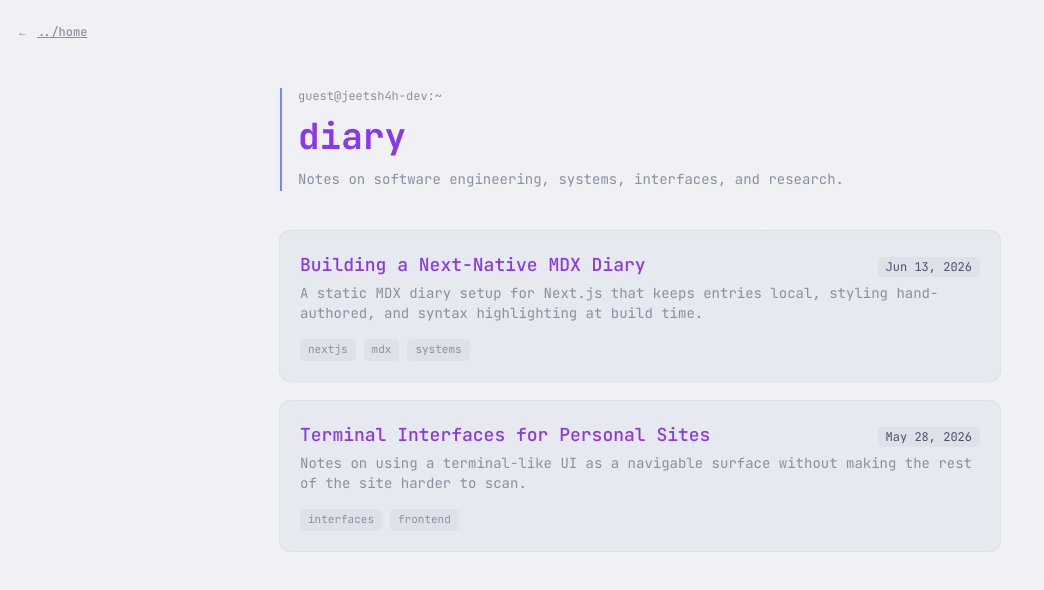
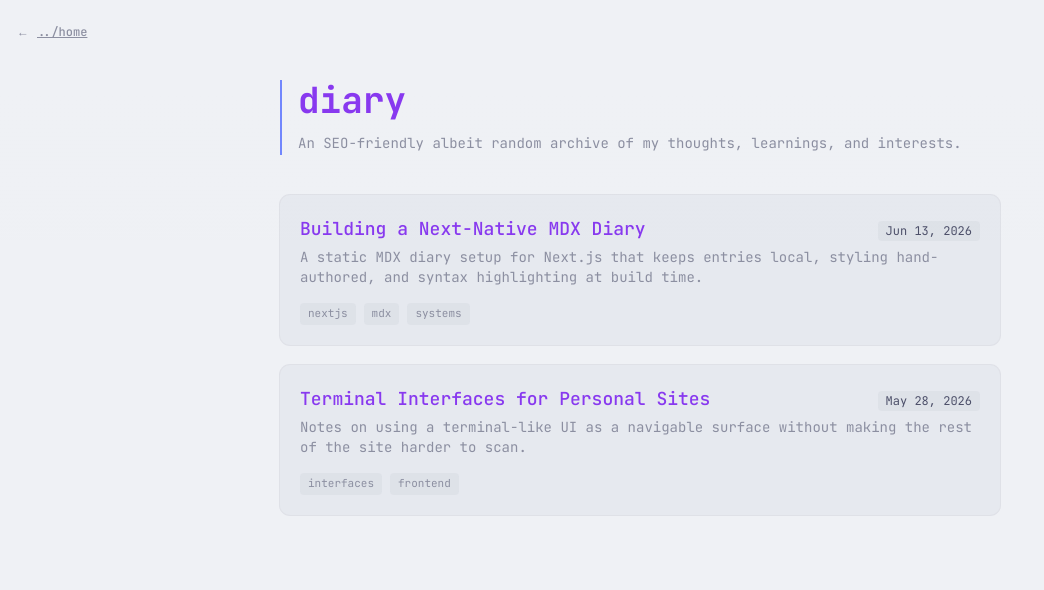
Before and after one commit to jeetsh4h/jeetsh4h-dev, a Next.js app: page /diary in a window 1280 px wide. Shown: the top 590 px of the page, without its empty margins (0-1044 px from the left). Built offline with nearby package versions, Linux system fonts and the light colour scheme; a web font is replaced by a local one.

Commit message:
chore: add todos to resolve later

```diff
--- a/app/diary/[entry]/page.tsx
+++ b/app/diary/[entry]/page.tsx
@@ -107,6 +107,7 @@ export default async function DiaryEntryPage({ params }: DiaryEntryPageProps) {
       id="main-content"
       className="min-h-screen font-mono"
     >
+      {/* TODO: add theme toggle */}
       <div className="mx-auto flex w-full flex-none items-center justify-between px-4 pt-2 pb-2 md:p-4 md:pb-2">
         <Button
           nativeButton={false}
@@ -121,7 +122,7 @@ export default async function DiaryEntryPage({ params }: DiaryEntryPageProps) {
         </Button>
       </div>
 
-      <article className="mx-auto max-w-3xl px-6 pb-12 pt-3 md:pb-16 md:pt-8">
+      <article className="mx-auto max-w-3xl px-6 pb-12 pt-3 md:pb-16 md:pt-6">
         <header className="mb-10 space-y-5 border-l-2 border-accent pl-4">
           <div className="flex flex-wrap items-center gap-2">
             <Badge>{formatEntryDate(entry.publishedAt)}</Badge>
@@ -154,6 +155,7 @@ export default async function DiaryEntryPage({ params }: DiaryEntryPageProps) {
           <Component />
         </div>
       </article>
+      {/* TODO: add copyright footer in the root layout */}
     </main>
   );
 }
--- a/app/diary/page.tsx
+++ b/app/diary/page.tsx
@@ -56,6 +56,7 @@ export default async function DiaryPage() {
       id="main-content"
       className="min-h-screen font-mono"
     >
+      {/* TODO: add cmd-k search bar and theme toggle */}
       <div className="mx-auto flex w-full flex-none items-center justify-between px-4 pt-2 pb-2 md:p-4 md:pb-2">
         <Button
           nativeButton={false}
@@ -70,14 +71,14 @@ export default async function DiaryPage() {
         </Button>
       </div>
 
-      <div className="mx-auto max-w-3xl px-6 pb-12 pt-3 md:pb-16 md:pt-8">
+      <div className="mx-auto max-w-3xl px-6 pb-12 pt-3 md:pb-16 md:pt-6">
         <div className="mb-10 space-y-3 border-l-2 border-accent pl-4">
-          <p className="text-xs text-muted-foreground">guest@jeetsh4h-dev:~</p>
           <h1 className="text-3xl font-bold tracking-normal text-primary md:text-4xl">
             diary
           </h1>
           <p className="max-w-2xl text-sm leading-relaxed text-muted-foreground">
-            Notes on software engineering, systems, interfaces, and research.
+            An SEO-friendly albeit random archive of my thoughts, learnings, and
+            interests.
           </p>
         </div>
 
@@ -120,6 +121,7 @@ export default async function DiaryPage() {
           ))}
         </div>
       </div>
+      {/* TODO: add copyright footer in the root layout */}
     </main>
   );
 }
--- a/components/footer.tsx
+++ b/components/footer.tsx
@@ -4,6 +4,7 @@ import { cn } from "@/lib/utils";
 export default function Footer({ className }: { className?: string }) {
   const currentYear = new Date().getFullYear();
 
+  // TODO: add rose/tulsi easter egg that you can water on top of the footer separator.
   return (
     <footer
       className={cn(
--- a/mdx-components.tsx
+++ b/mdx-components.tsx
@@ -66,6 +66,7 @@ function MdxCode({ className, children, ...props }: ComponentProps<"code">) {
 
 const headingClassName = "scroll-mt-24 font-bold tracking-normal text-primary";
 
+// TODO: Add table and image component
 export function useMDXComponents(components: MDXComponents): MDXComponents {
   return {
     a: MdxLink,
```
Also changed, not shown: 1 other file (tests, documents, lock files or other folders).
